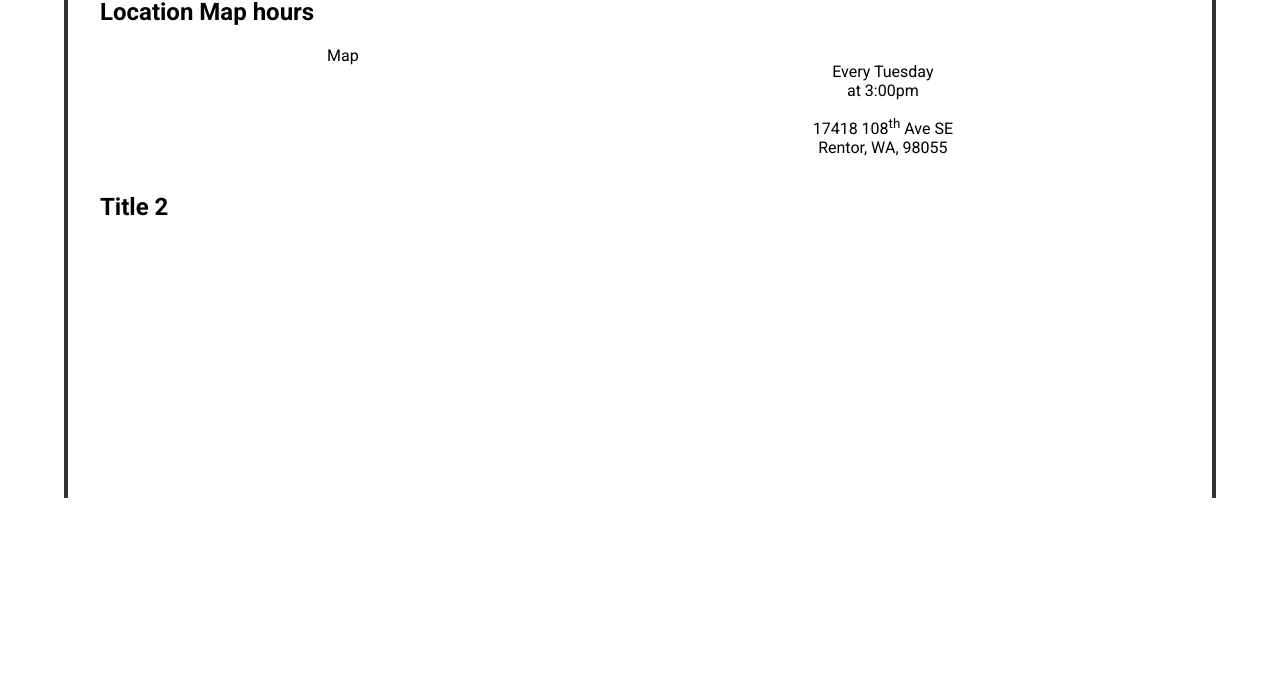
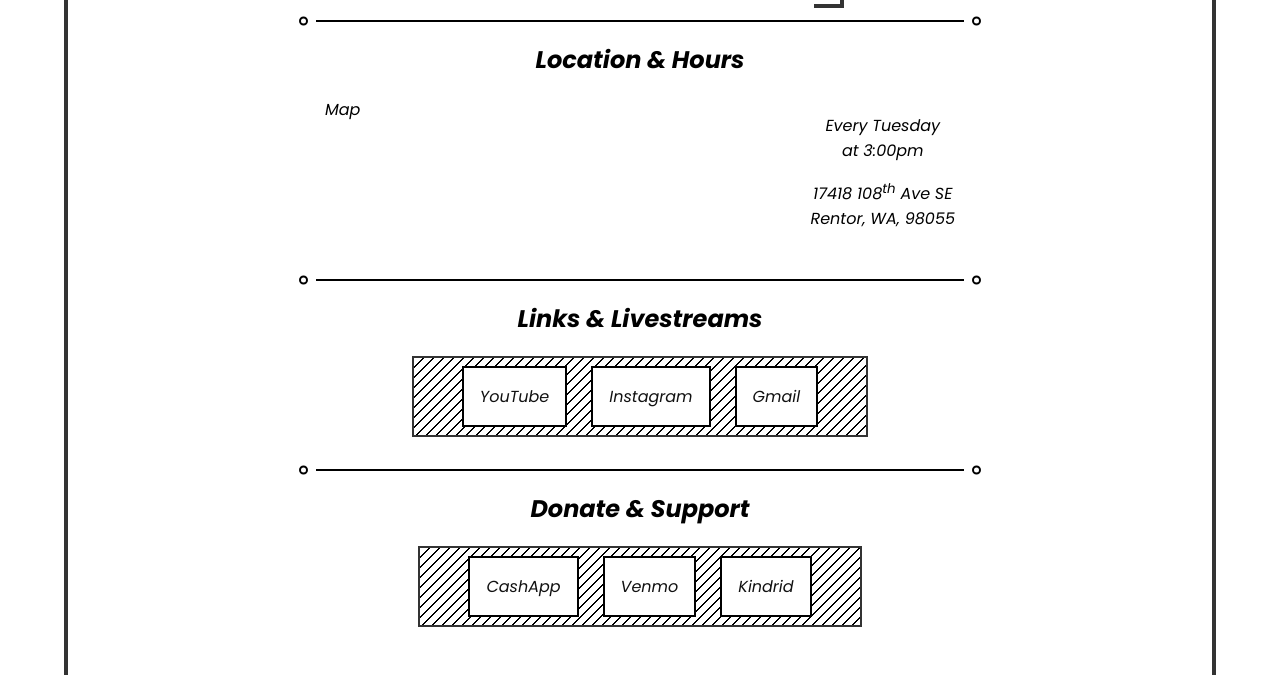
Before and after one commit to edydex/impactco, a plain HTML site: page index.html in a window 1280 px wide. Shown: the part 302-977 px from the top of the page. Before the commit the page ends 800 px from the top, so only its background shows below. Drawn offline with Linux system fonts and the light colour scheme.

Commit message:
added font, added lined separators, added links

```diff
--- a/index.html
+++ b/index.html
@@ -7,6 +7,9 @@
 		<style>
 @import url('https://fonts.googleapis.com/css2?family=Roboto+Slab:wght@500;700&family=Roboto:wght@400;500;700&display=swap');
 		</style>
+		<link rel="preconnect" href="https://fonts.googleapis.com">
+		<link rel="preconnect" href="https://fonts.gstatic.com" crossorigin>
+		<link href="https://fonts.googleapis.com/css2?family=Poppins:ital,wght@1,400;1,500;1,600;1,700&display=swap" rel="stylesheet">
 	</head>
 	<body>
 		<header>
@@ -27,7 +30,8 @@
 					<span class="text-right">learning & fellowship</span>
 				</div>
 				<section>
-					<h1>Location Map hours</h1>
+					<span class="line"></span>
+					<h1 class="text-center">Location & Hours</h1>
 					<div class="row">
 						<div class="col">
 							Map
@@ -39,9 +43,25 @@
 					</div>
 				</section>
 				<section>
-					<h1>Title 2</h1>
+					<span class="line"></span>
+					<h1>Links & Livestreams</h1>
+					<div class="links">
+						<a href="#">YouTube</a>
+						<a href="#">Instagram</a>
+						<a href="#">Gmail</a>
+					</div>
+				</section>
+				<section>
+					<span class="line"></span>
+					<h1>Donate & Support</h1>
+					<div class="links">
+						<a href="#">CashApp</a>
+						<a href="#">Venmo</a>
+						<a href="#">Kindrid</a>
+					</div>
 				</section>
 			</div>
+
 		</main>
 	</body>
 </html>
--- a/main.css
+++ b/main.css
@@ -2,7 +2,11 @@
 	--dark: #333333;
 	--darker: #111111;
 	--light: #f0f0f0;
+
 	--logo-size: 120px;
+
+	--circle-distance: 8px;
+	--circle-size: 5px;
 }
 * {
 	box-sizing: border-box;
@@ -10,7 +14,7 @@
 
 body {
 	margin: 0;
-	font-family: 'Roboto', sans-serif;
+	font-family: 'Poppins', sans-serif;
 	font-size: 16px;
 	/* background-image: radial-gradient(var(--light) 8%, transparent 8%); */
 	background-size: 16px 16px;
@@ -85,7 +89,7 @@ main {
 .logo {
 	display: block;
 	position: absolute;
-	top: -1rem;
+	top: -1.5rem;
 	left: 50%;
 	transform: translate(-50%, 0);
 	aspect-ratio: 1;
@@ -116,6 +120,65 @@ main .container {
 	flex-wrap: wrap;
 }
 
+section {
+	padding: 1rem 0;
+	display: flex;
+	flex-direction: column;
+	justify-content: center;
+}
+span.line {
+	max-width: 60%;
+	width: 100%;
+	height: 2px;
+	display: block;
+	background-color: black;
+	position: relative;
+	margin: 0 auto;
+}
+span.line::before, span.line::after {
+	content: "";
+	position: absolute;
+	display: block;
+	width: var(--circle-size);
+	aspect-ratio: 1;
+	background-color: #fff;
+	border: 2px solid black;
+	border-radius: 50%;
+}
+span.line::before {
+	left: 0px;
+	transform: translate(calc(-100% - var(--circle-distance)), calc(-50% + 1px));
+}
+span.line::after {
+	right: 0;
+	transform: translate(calc(100% + var(--circle-distance)), calc(-50% + 1px));
+}
+h1 {
+	max-width: 60%;
+	margin-left: auto;
+	margin-right: auto;
+	text-align: center;
+}
+
+.links {
+	border: 2px solid var(--dark);
+	margin: 0 auto;
+	display: flex;
+	padding: 0.5rem 3rem;
+	background-color: var(--dark);
+	gap: 24px;
+	background-image: linear-gradient(135deg, black 5%, white 5%, white 45%, black 45%, black 55%, white 55%, white 95%, black 95%);
+	background-size: 10px 10px;
+}
+.links a {
+	text-decoration: none;
+	padding: 1rem;
+	display: block;
+	color: var(--darker);
+	background-color: white;
+	border: 2px solid black;
+}
+
 .text-center {
 	text-align: center;
 }
```
